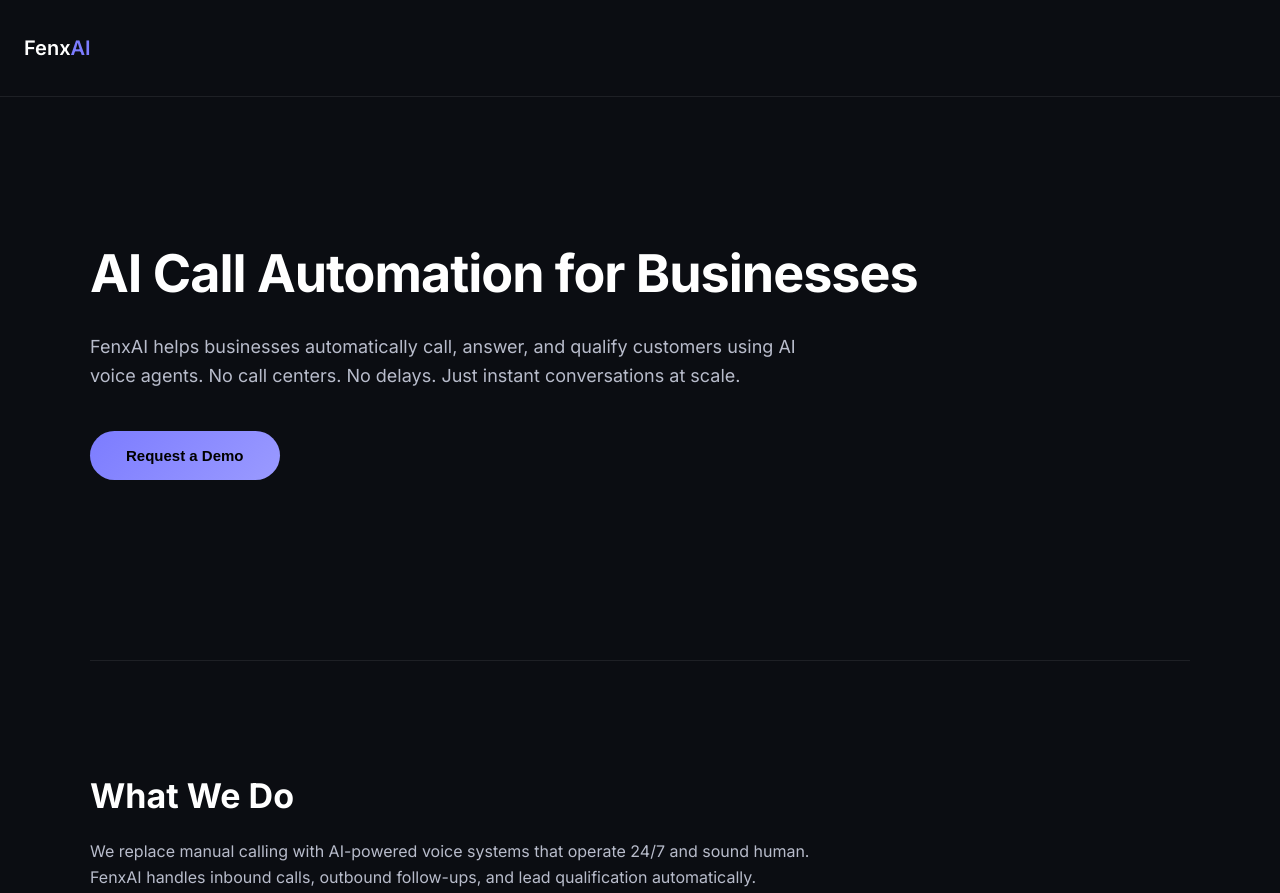
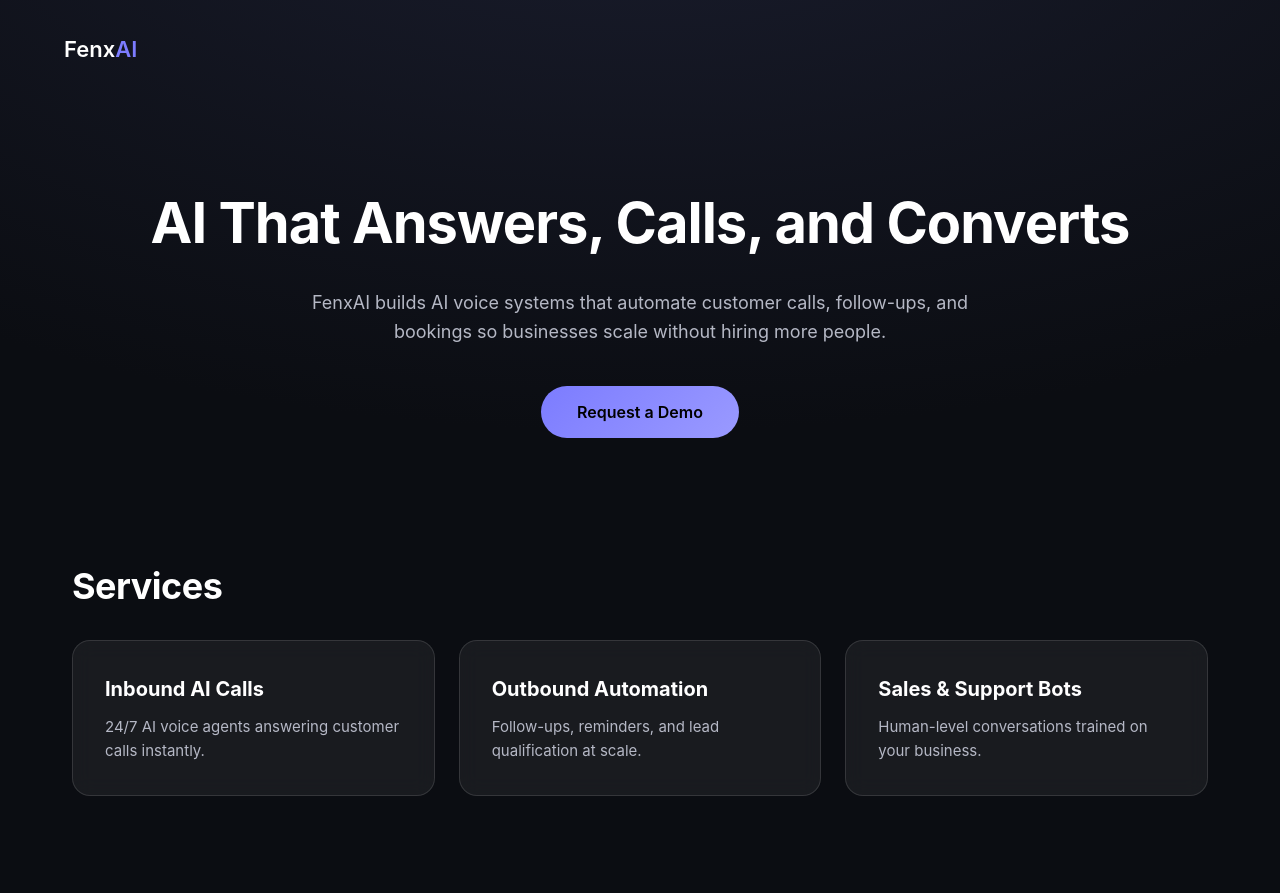
Before and after one commit to shashankkkkkkkkkkkkk/ai, a website: page index.html in a window 1280 px wide. Shown: the top 893 px of the page. Drawn offline with Linux system fonts and the light colour scheme.

Commit message:
Update index.html

```diff
--- a/index.html
+++ b/index.html
@@ -1,154 +1,203 @@
 <!DOCTYPE html>
 <html lang="en">
 <head>
+  <!-- BASIC SEO -->
   <meta charset="UTF-8" />
   <meta name="viewport" content="width=device-width, initial-scale=1" />
+  <title>FenxAI — AI Call Automation for Businesses</title>
+  <meta name="description" content="FenxAI helps businesses automate inbound and outbound calls using AI voice agents. Reduce costs, increase conversions, and scale without hiring." />
 
-  <title>FenxAI — AI Call Automation for Businesses</title>
-  <meta name="description" content="FenxAI automates inbound and outbound business calls using AI voice agents. Instantly call leads, qualify customers, and scale without call centers." />
-  <meta name="keywords" content="AI call automation, AI voice agents, business call automation, automated sales calls, FenxAI" />
+  <!-- OPEN GRAPH -->
+  <meta property="og:title" content="FenxAI — AI Call Automation" />
+  <meta property="og:description" content="AI voice agents that answer, call, and convert for your business." />
+  <meta property="og:type" content="website" />
+  <meta property="og:url" content="https://fenxai.com" />
+
+  <!-- PERFORMANCE -->
   <meta name="robots" content="index, follow" />
-  <link rel="canonical" href="https://fenxai.com" />
-
-  <!-- FONT -->
-  <link href="https://fonts.googleapis.com/css2?family=Inter:wght@400;500;600;700&display=swap" rel="stylesheet">
 
   <style>
+    :root {
+      --bg: #0b0d12;
+      --card: rgba(255,255,255,0.06);
+      --border: rgba(255,255,255,0.12);
+      --text-muted: #b5b8c5;
+      --accent: #7c7cff;
+      --radius: 18px;
+    }
+
+    * {
+      box-sizing: border-box;
+      margin: 0;
+      padding: 0;
+      font-family: -apple-system, BlinkMacSystemFont, "Inter", system-ui, sans-serif;
+    }
+
     body {
-      margin: 0;
-      font-family: Inter, system-ui, -apple-system, BlinkMacSystemFont, sans-serif;
-      background: #0b0d12;
-      color: #ffffff;
+      background: radial-gradient(1200px 600px at 50% -10%, #1a1d2e, var(--bg));
+      color: white;
       line-height: 1.6;
     }
 
-    .container {
-      max-width: 1100px;
-      margin: auto;
-      padding: 80px 24px;
+    header {
+      padding: 32px 64px;
+      display: flex;
+      justify-content: space-between;
+      align-items: center;
     }
 
-    header {
-      padding: 32px 24px;
-      border-bottom: 1px solid rgba(255,255,255,0.08);
-    }
-
-    .logo {
-      font-size: 20px;
+    header h1 {
+      font-size: 22px;
       font-weight: 600;
     }
 
-    .logo span {
-      color: #7c7cff;
+    header span {
+      color: var(--accent);
     }
 
-    h1 {
-      font-size: 52px;
-      font-weight: 700;
-      letter-spacing: -1px;
-      margin-bottom: 16px;
+    main {
+      max-width: 1200px;
+      margin: auto;
+      padding: 80px 32px 120px;
     }
 
-    h2 {
-      font-size: 34px;
-      margin-bottom: 16px;
+    /* HERO */
+    .hero {
+      text-align: center;
+      margin-bottom: 120px;
     }
 
-    p {
-      color: #b8bccb;
-      max-width: 720px;
-    }
-
-    .hero {
-      padding: 100px 0;
+    .hero h1 {
+      font-size: 56px;
+      font-weight: 700;
+      margin-bottom: 20px;
+      letter-spacing: -1px;
     }
 
     .hero p {
+      color: var(--text-muted);
       font-size: 18px;
+      max-width: 720px;
+      margin: auto;
     }
 
-    .cta {
+    .hero button {
       margin-top: 40px;
-    }
-
-    .cta button {
       padding: 16px 36px;
+      font-size: 16px;
       border-radius: 999px;
       border: none;
-      font-size: 15px;
-      font-weight: 600;
       cursor: pointer;
       background: linear-gradient(135deg, #7c7cff, #9a9aff);
       color: #000;
+      font-weight: 600;
+      transition: transform .2s ease, box-shadow .2s ease;
     }
 
-    section {
-      padding: 80px 0;
-      border-top: 1px solid rgba(255,255,255,0.08);
+    .hero button:hover {
+      transform: translateY(-2px);
+      box-shadow: 0 12px 40px rgba(124,124,255,.4);
     }
 
-    .grid {
+    /* SERVICES */
+    section {
+      margin-bottom: 120px;
+    }
+
+    section h2 {
+      font-size: 36px;
+      margin-bottom: 24px;
+      letter-spacing: -0.5px;
+    }
+
+    .services {
       display: grid;
-      grid-template-columns: repeat(auto-fit, minmax(240px, 1fr));
+      grid-template-columns: repeat(auto-fit, minmax(260px, 1fr));
       gap: 24px;
-      margin-top: 32px;
     }
 
     .card {
-      background: rgba(255,255,255,0.05);
-      border: 1px solid rgba(255,255,255,0.1);
-      border-radius: 16px;
-      padding: 28px;
+      background: var(--card);
+      border: 1px solid var(--border);
+      border-radius: var(--radius);
+      padding: 32px;
+      backdrop-filter: blur(10px);
+      transition: transform .25s ease, border .25s ease;
+    }
+
+    .card:hover {
+      transform: translateY(-6px);
+      border-color: rgba(124,124,255,.6);
     }
 
     .card h3 {
-      margin-bottom: 8px;
-      font-size: 18px;
+      font-size: 20px;
+      margin-bottom: 10px;
+    }
+
+    .card p {
+      color: var(--text-muted);
+      font-size: 15px;
+    }
+
+    /* FORM */
+    .form-wrap {
+      max-width: 560px;
     }
 
     form {
-      max-width: 520px;
       margin-top: 32px;
     }
 
     input, textarea {
       width: 100%;
-      padding: 14px 16px;
-      margin-bottom: 14px;
+      padding: 16px;
+      margin-bottom: 16px;
+      background: rgba(255,255,255,0.05);
+      border: 1px solid var(--border);
       border-radius: 12px;
-      border: 1px solid rgba(255,255,255,0.12);
-      background: rgba(255,255,255,0.05);
-      color: #fff;
-      font-size: 14px;
+      color: white;
+      font-size: 15px;
     }
 
     textarea {
+      resize: vertical;
       min-height: 120px;
-      resize: vertical;
     }
 
-    form button {
+    input::placeholder,
+    textarea::placeholder {
+      color: #9aa0b5;
+    }
+
+    .submit-btn {
       width: 100%;
       padding: 16px;
       border-radius: 14px;
       border: none;
-      font-size: 15px;
+      cursor: pointer;
+      font-size: 16px;
       font-weight: 600;
-      cursor: pointer;
       background: linear-gradient(135deg, #7c7cff, #9a9aff);
       color: #000;
+      transition: transform .2s ease, box-shadow .2s ease;
+    }
+
+    .submit-btn:hover {
+      transform: translateY(-2px);
+      box-shadow: 0 10px 32px rgba(124,124,255,.4);
     }
 
     footer {
-      padding: 32px;
+      border-top: 1px solid var(--border);
+      padding: 40px;
       text-align: center;
-      color: #8e93a5;
+      color: var(--text-muted);
       font-size: 14px;
-      border-top: 1px solid rgba(255,255,255,0.08);
     }
 
     @media (max-width: 768px) {
-      h1 {
+      .hero h1 {
         font-size: 40px;
       }
     }
@@ -158,71 +207,74 @@
 <body>
 
 <header>
-  <div class="logo">Fenx<span>AI</span></div>
+  <h1>Fenx<span>AI</span></h1>
 </header>
 
-<div class="container hero">
-  <h1>AI Call Automation for Businesses</h1>
-  <p>
-    FenxAI helps businesses automatically call, answer, and qualify customers using AI voice agents.
-    No call centers. No delays. Just instant conversations at scale.
-  </p>
+<main>
 
-  <div class="cta">
-    <button onclick="document.getElementById('contact').scrollIntoView({ behavior: 'smooth' })">
+  <!-- HERO -->
+  <section class="hero">
+    <h1>AI That Answers, Calls, and Converts</h1>
+    <p>
+      FenxAI builds AI voice systems that automate customer calls, follow-ups,
+      and bookings so businesses scale without hiring more people.
+    </p>
+    <button onclick="document.getElementById('demo').scrollIntoView({behavior:'smooth'})">
       Request a Demo
     </button>
-  </div>
-</div>
+  </section>
 
-<div class="container">
-
+  <!-- SERVICES -->
   <section>
-    <h2>What We Do</h2>
-    <p>
-      We replace manual calling with AI-powered voice systems that operate 24/7 and sound human.
-      FenxAI handles inbound calls, outbound follow-ups, and lead qualification automatically.
-    </p>
-
-    <div class="grid">
+    <h2>Services</h2>
+    <div class="services">
       <div class="card">
         <h3>Inbound AI Calls</h3>
-        <p>AI answers customer calls instantly and routes serious leads.</p>
+        <p>24/7 AI voice agents answering customer calls instantly.</p>
       </div>
-
       <div class="card">
         <h3>Outbound Automation</h3>
-        <p>Automatically call new leads seconds after form submission.</p>
+        <p>Follow-ups, reminders, and lead qualification at scale.</p>
       </div>
-
       <div class="card">
-        <h3>Sales & Support AI</h3>
-        <p>Trained on your business, scripts, and workflows.</p>
+        <h3>Sales & Support Bots</h3>
+        <p>Human-level conversations trained on your business.</p>
       </div>
     </div>
   </section>
 
-  <section id="contact">
+  <!-- FORM -->
+  <section id="demo">
     <h2>Request a Demo</h2>
-    <p>
-      Tell us about your business. FenxAI will show you how AI calling can transform your operations.
-    </p>
-
-    <!-- DO NOT CHANGE ID OR NAME ATTRIBUTES -->
-    <form id="fenxaiForm">
-      <input name="name" placeholder="Full Name" required />
-      <input name="email" type="email" placeholder="Business Email" required />
-      <input name="phone" placeholder="Phone Number" required />
-      <textarea name="message" placeholder="What do you want to automate?"></textarea>
-      <button type="submit">Submit Request</button>
-    </form>
+    <div class="form-wrap">
+      <form id="fenxaiForm">
+        <input name="name" placeholder="Your Name" required />
+        <input name="email" type="email" placeholder="Business Email" required />
+        <textarea name="message" placeholder="What do you want to automate?"></textarea>
+        <button class="submit-btn" type="submit">Submit Request</button>
+      </form>
+    </div>
   </section>
 
-</div>
+</main>
 
 <footer>
-  © 2026 FenxAI. AI automation for serious businesses.
+  © 2026 FenxAI. Built for real businesses.
 </footer>
+
+<script>
+document.getElementById("fenxaiForm").addEventListener("submit", async (e) => {
+  e.preventDefault();
+  const data = Object.fromEntries(new FormData(e.target));
+  await fetch("/api/submit", {
+    method: "POST",
+    headers: { "Content-Type": "application/json" },
+    body: JSON.stringify(data)
+  });
+  alert("Thanks! FenxAI will contact you shortly.");
+  e.target.reset();
+});
+</script>
 
 </body>
 </html>
```
